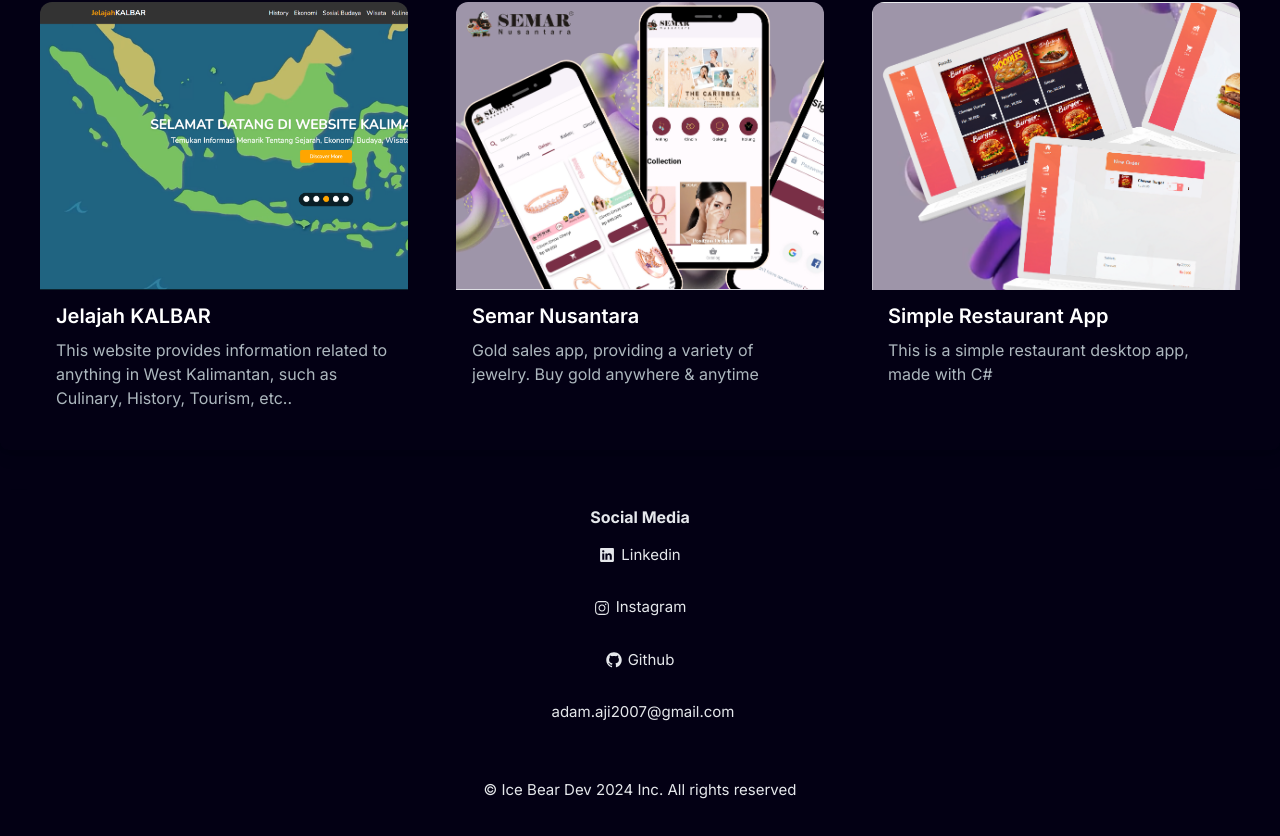
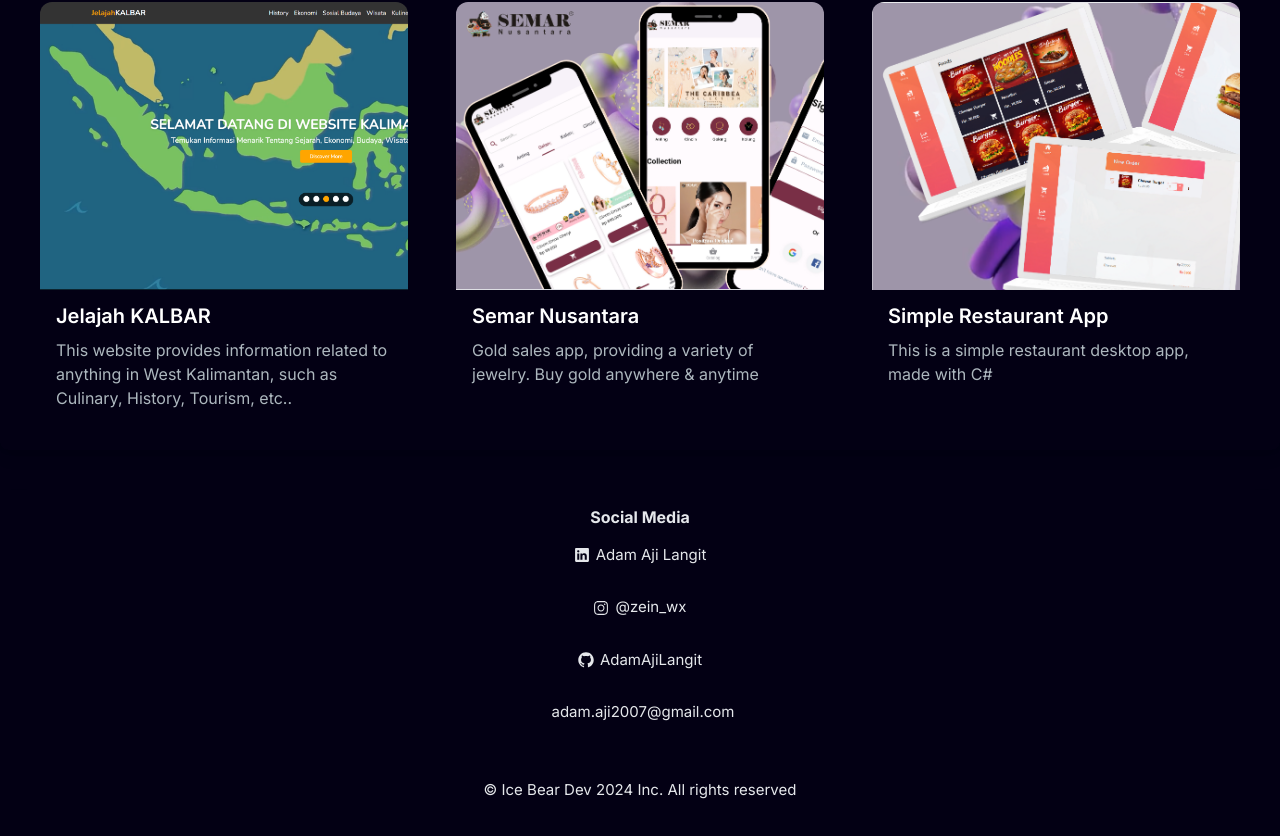
Before and after one commit to AdamAjiLangit/Personal_Portofolio, a Next.js app: page / in a window 1280 px wide. Shown: the part 1791-2627 px from the top of the page. Built offline with nearby package versions, Linux system fonts and the light colour scheme; a web font is replaced by a local one.

Commit message:
style : [AD] style-footer

```diff
--- a/components/main/Footer.tsx
+++ b/components/main/Footer.tsx
@@ -24,19 +24,19 @@ const Footer = () => {
                         <p className='flex flex-row items-center my-[15px] cursor-pointer'>
                             <a href='https://www.linkedin.com/in/adam-aji-langit-817670267/' className='flex flex-row items-center'>
                                 <RxLinkedinLogo />
-                                <span className='text-[15px] ml-[6px]'>Linkedin</span>
+                                <span className='text-[15px] ml-[6px]'>Adam Aji Langit</span>
                             </a>
                         </p>
                         <p className=''>
                             <a href='https://www.instagram.com/zein_wx/' className='flex flex-row items-center my-[15px] cursor-pointer'>
                                 <RxInstagramLogo />
-                                <span className='text-[15px] ml-[6px]'>Instagram</span>
+                                <span className='text-[15px] ml-[6px]'>@zein_wx</span>
                             </a>
                         </p>
                         <p className='flex flex-row items-center my-[15px] cursor-pointer'>
                             <a href='https://github.com/AdamAjiLangit' className='flex flex-row items-center'>
                                 <RxGithubLogo />
-                                <span className='text-[15px] ml-[6px]'>Github</span>
+                                <span className='text-[15px] ml-[6px]'>AdamAjiLangit</span>
                             </a>
                         </p>
                         <p className='flex flex-row items-center my-[15px] cursor-pointer'>
```
